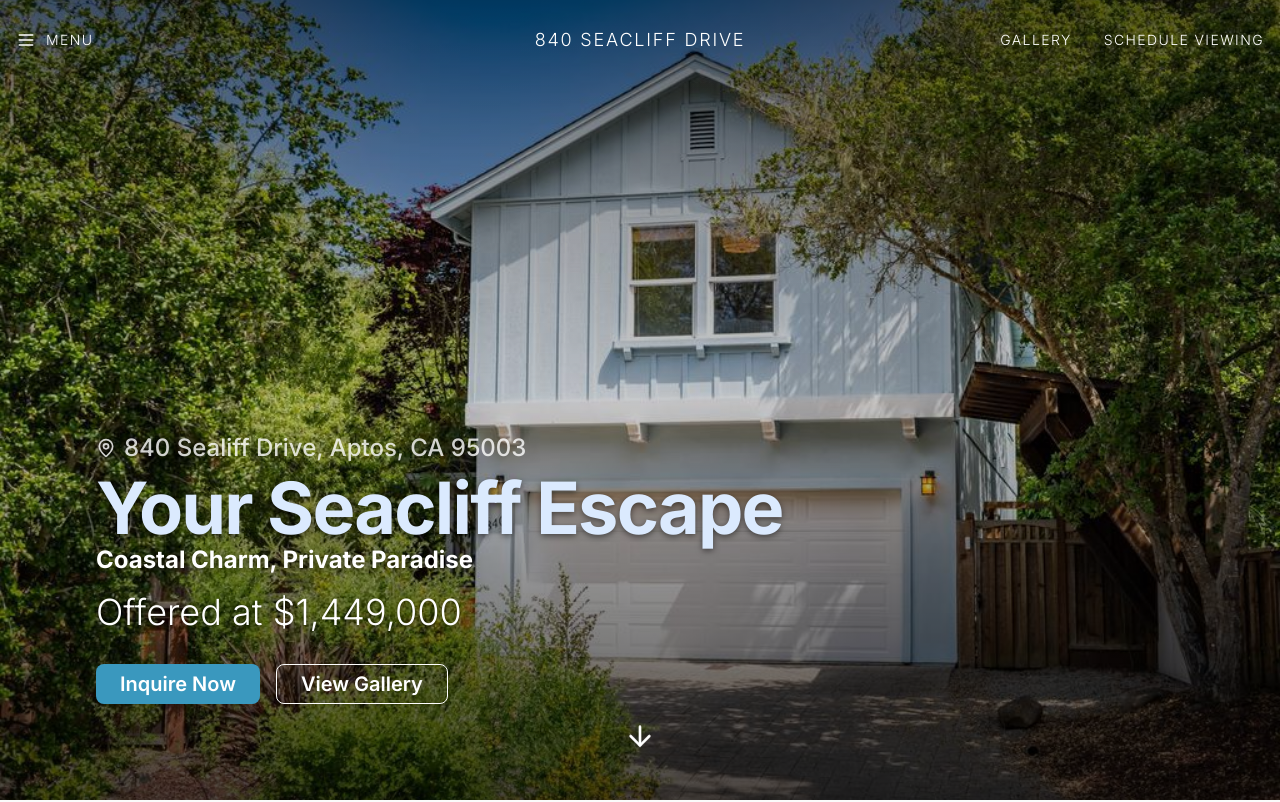
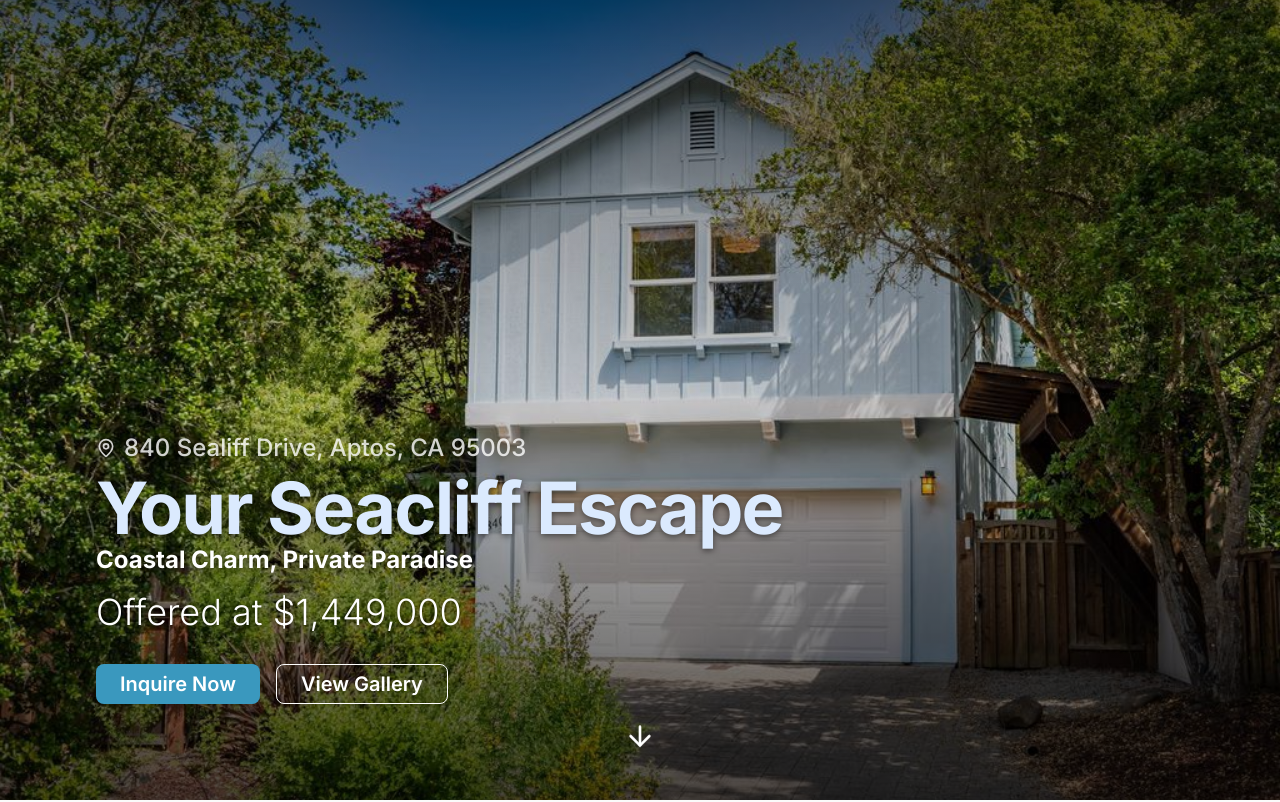
Before and after one commit to stevechez/840seacliff, a Next.js app: page / in a window 1280 px wide. Shown: the top 802 px of the page. Built offline with nearby package versions, Linux system fonts and the light colour scheme.

Commit message:
one last change

```diff
--- a/app/page.tsx
+++ b/app/page.tsx
@@ -33,7 +33,7 @@ export default function HomePage() {
 	return (
 		<main className="bg-background text-foreground">
 			{/* Each component receives the data it needs from our central object */}
-			<Navbar propertyAddress={propertyData.address} />
+			{/* <Navbar propertyAddress={propertyData.address} /> */}
 			<Hero
 				// The Hero component now accepts ONE prop for the image, called 'imageSrc'.
 				imageSrc={propertyData.fallbackImageSrc}
```
